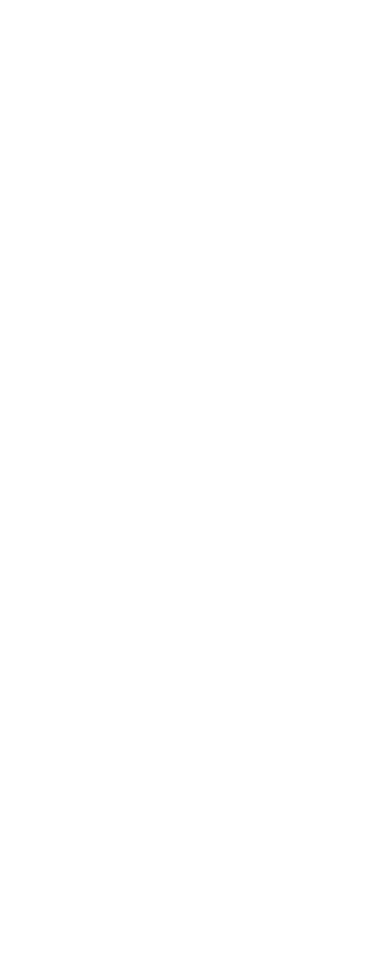
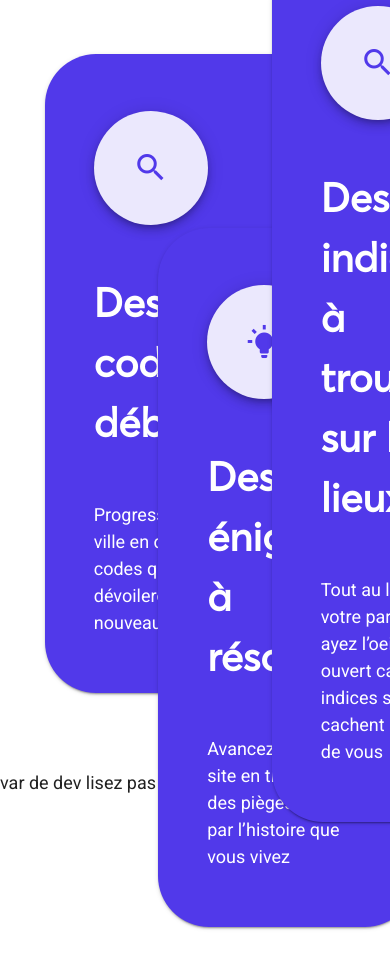
Before and after one commit to CedricBardaine/mds.lean-project-landing-page, a Vue app: page / in a window 390 px wide. Shown: the part 1763-2729 px from the top of the page. Before the commit the page ends 1712 px from the top, so only its background shows below. Built offline with nearby package versions, Linux system fonts and the light colour scheme.

Commit message:
finish un-responsive avantages div

```diff
--- a/src/App.vue
+++ b/src/App.vue
@@ -87,6 +87,50 @@
 
       <!-- end -->
 
+      <!-- DIV : AVANTAGES -->
+
+      <v-row
+        id="idAvantages"
+        no-gutters
+        align="center"
+        justify="center"
+        style="background-color: #ffffff; height: 100vh"
+      >
+        <v-container >
+          <v-row justify="center" align="center">
+            <v-row class="col-3 mx-2" align="end" style="height: 100%">
+              <CardAvantage
+                icon="mdi-magnify"
+                title="Des codes à débloquer"
+                content="
+                Progressez dans la ville en décryptant les codes qui vous
+                dévoileront de nouveaux indices.
+              "
+              />
+              <v-spacer style="min-height: 192px"></v-spacer>
+            </v-row>
+            <v-row class="col-3 mx-2" align="start" style="height: 100%">
+              <v-spacer style="min-height: 192px"></v-spacer>
+              <CardAvantage
+                icon="mdi-lightbulb-on"
+                title="Des énigmes à résoudre"
+                content="Avancez de site en site en triomphant des pièges tendus par l’histoire que vous vivez"
+              />
+            </v-row>
+            <v-row class="col-3 mx-2" align="end" style="height: 100%">
+              <CardAvantage
+                icon="mdi-magnify"
+                title="Des indices à trouver sur les lieux"
+                content="Tout au long de votre parcours, ayez l’oeil bien ouvert car des indices se cachent autour de vous"
+              />
+              <v-spacer style="min-height: 192px"></v-spacer>
+            </v-row>
+          </v-row>
+        </v-container>
+      </v-row>
+
+      <!-- end -->
+
       <!-- DIV : rien c'est pour le dev -->
 
       <div>
@@ -102,32 +146,17 @@
 </template>
 
 <script>
+import "./assets/css/css.css";
+
+import CardAvantage from "./components/CardAvantage";
+
 export default {
   name: "App",
 
-  components: {},
+  components: { CardAvantage },
 
   data: () => ({
     //
   }),
 };
 </script>
-
-<style >
-
-h2 {
-  /* font-size: 70px;
-  font-weight: 600; */
-}
-
-.custom-mainTitle {
-  /* font-family: Averta CY; */
-  font-size: 105px;
-  font-weight: 600;
-}
-.custom-mainBtnText {
-  font-size: 18px;
-  font-weight: 600;
-}
-
-</style>
--- /dev/null
+++ b/src/components/CardAvantage.vue
@@ -0,0 +1,31 @@
+<template>
+  <v-card
+    class=""
+    color="#5139ea"
+    dark
+    rounded
+    style="max-width: 433px; min-height:540px; padding: 45px; border-radius: 51px !important"
+  >
+    <v-col align="" class="pa-4">
+      <v-row class="pt-2 pb-10">
+        <v-btn class="custom-roundedIcon" fab :ripple="false">
+          <v-icon color="#5139ea"> {{ icon }} </v-icon>
+        </v-btn>
+      </v-row>
+      <v-row class="pt-2 pb-10"
+        ><h3>{{ title }}</h3></v-row
+      >
+      <v-row class="pt-2 pb-2">{{ content }}</v-row>
+    </v-col>
+  </v-card>
+</template>
+
+<script>
+export default {
+  props: {
+    icon: String,
+    title: String,
+    content: String,
+  },
+};
+</script>
```
